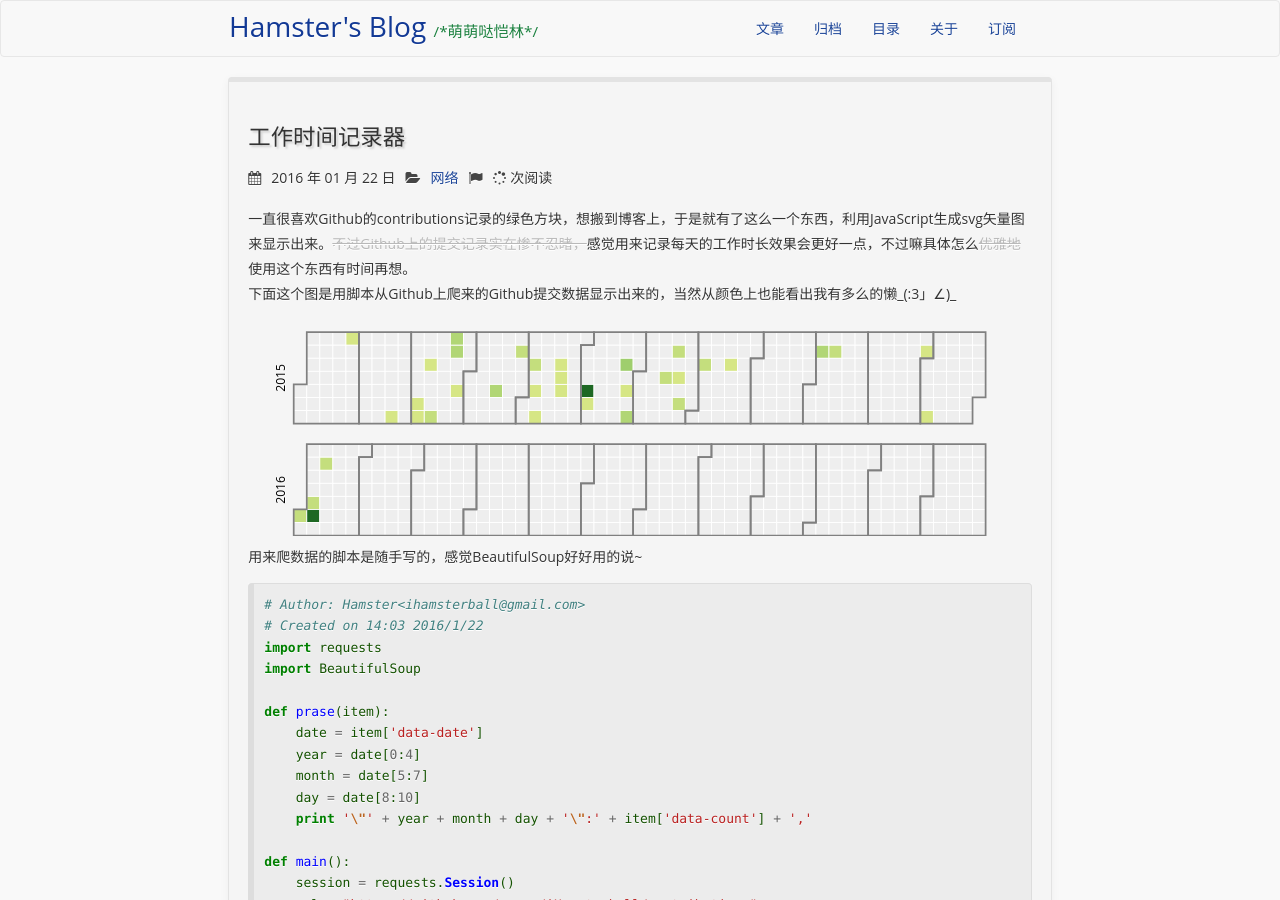
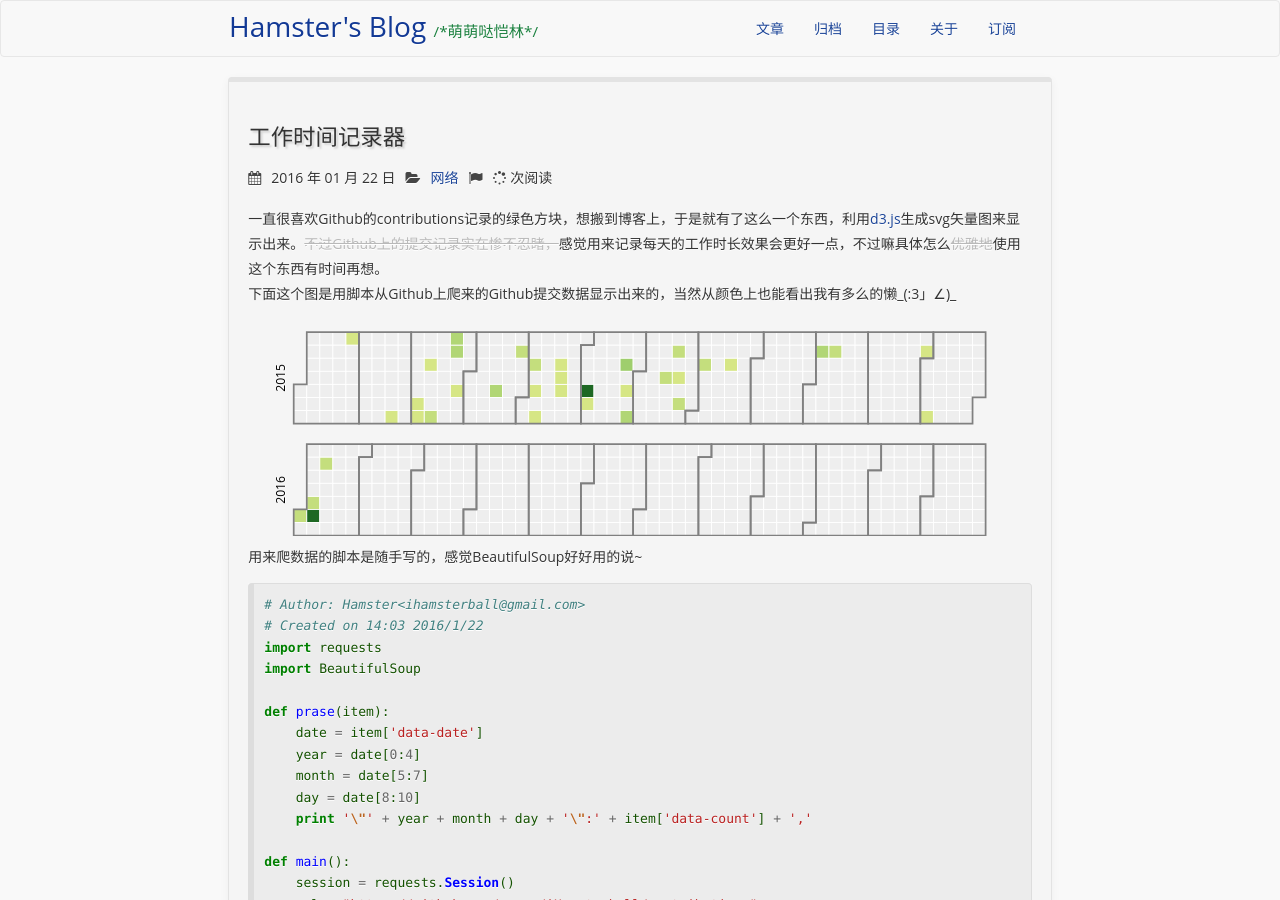
Before and after one commit to iHamsterball/ihamsterball.github.io, a Jekyll site: the page built from _posts/2016-1-22-Dispaly-Github-Style-Calendar-Map.md, in a window 1280 px wide and 900 px high. Built offline with Jekyll 4.4.1, drawn with Linux system fonts in a browser that asks for light colours; nearby versions of some CDN libraries; some web fonts are replaced; Markdown is read by kramdown in place of the engine named in the settings; comment, search, counter and statistics services are not loaded.

Commit message:
Update 2016/1/22

```diff
--- a/_posts/2016-1-22-Dispaly-Github-Style-Calendar-Map.md
+++ b/_posts/2016-1-22-Dispaly-Github-Style-Calendar-Map.md
@@ -6,12 +6,12 @@ title: 工作时间记录器
 categories: [网络]
 tags: [calendar-map]
 tldr: true
-excerpt: 一直很喜欢Github的contributions记录的绿色方块，想搬到博客上，于是就有了这么一个东西，利用JavaScript生成svg矢量图来显示出来。<del>不过Github上的提交记录实在惨不忍睹，</del>不过感觉用来记录每天的工作时长效果会更好一点，不过嘛具体怎么利用这个东西有时间再想。
+excerpt: 一直很喜欢Github的contributions记录的绿色方块，想搬到博客上，于是就有了这么一个东西，利用<a href="http://d3js.org/">d3.js</a>生成svg矢量图来显示出来。<del>不过Github上的提交记录实在惨不忍睹，</del>不过感觉用来记录每天的工作时长效果会更好一点，不过嘛具体怎么利用这个东西有时间再想。
 group: archive
 icon: github
 ---
 
-一直很喜欢Github的contributions记录的绿色方块，想搬到博客上，于是就有了这么一个东西，利用JavaScript生成svg矢量图来显示出来。<del>不过Github上的提交记录实在惨不忍睹，</del>感觉用来记录每天的工作时长效果会更好一点，不过嘛具体怎么<del>优雅地</del>使用这个东西有时间再想。
+一直很喜欢Github的contributions记录的绿色方块，想搬到博客上，于是就有了这么一个东西，利用<a href="http://d3js.org/">d3.js</a>生成svg矢量图来显示出来。<del>不过Github上的提交记录实在惨不忍睹，</del>感觉用来记录每天的工作时长效果会更好一点，不过嘛具体怎么<del>优雅地</del>使用这个东西有时间再想。
 下面这个图是用脚本从Github上爬来的Github提交数据显示出来的，当然从颜色上也能看出我有多么的懒\_(:3」∠)\_
 <script src="/js/d3.min.js"></script>
   <style>
```
